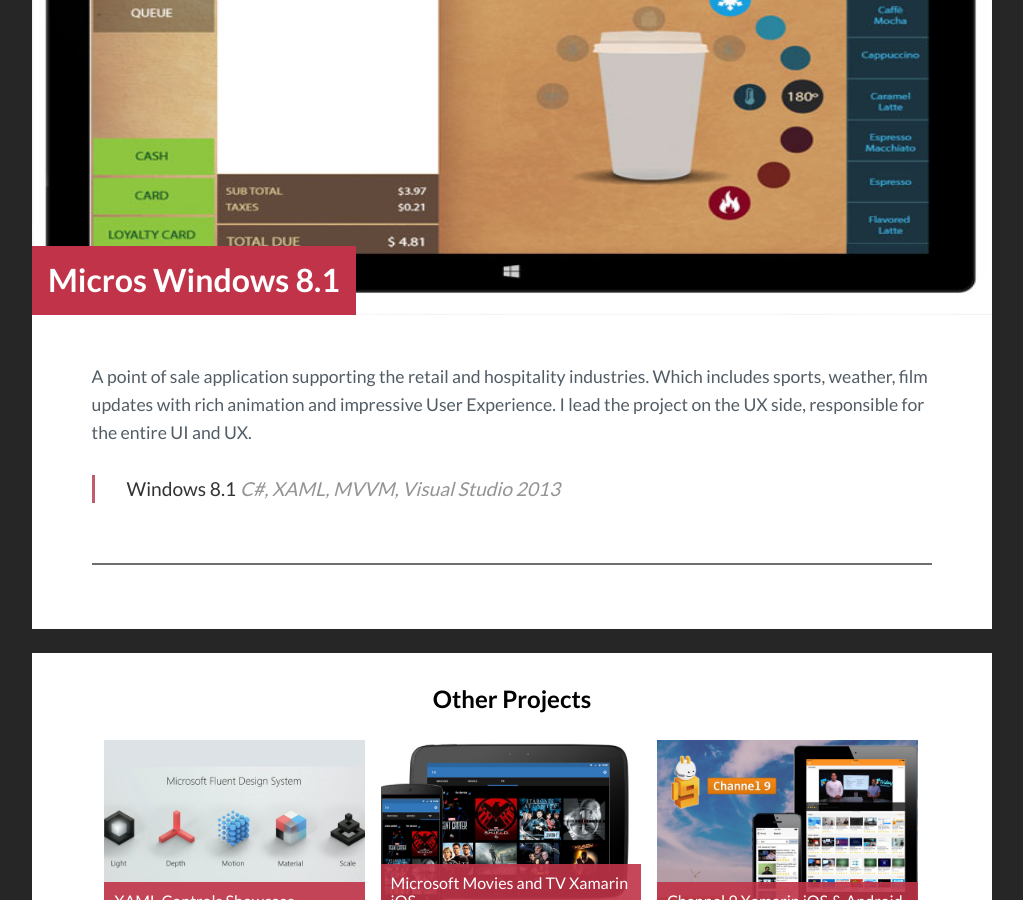
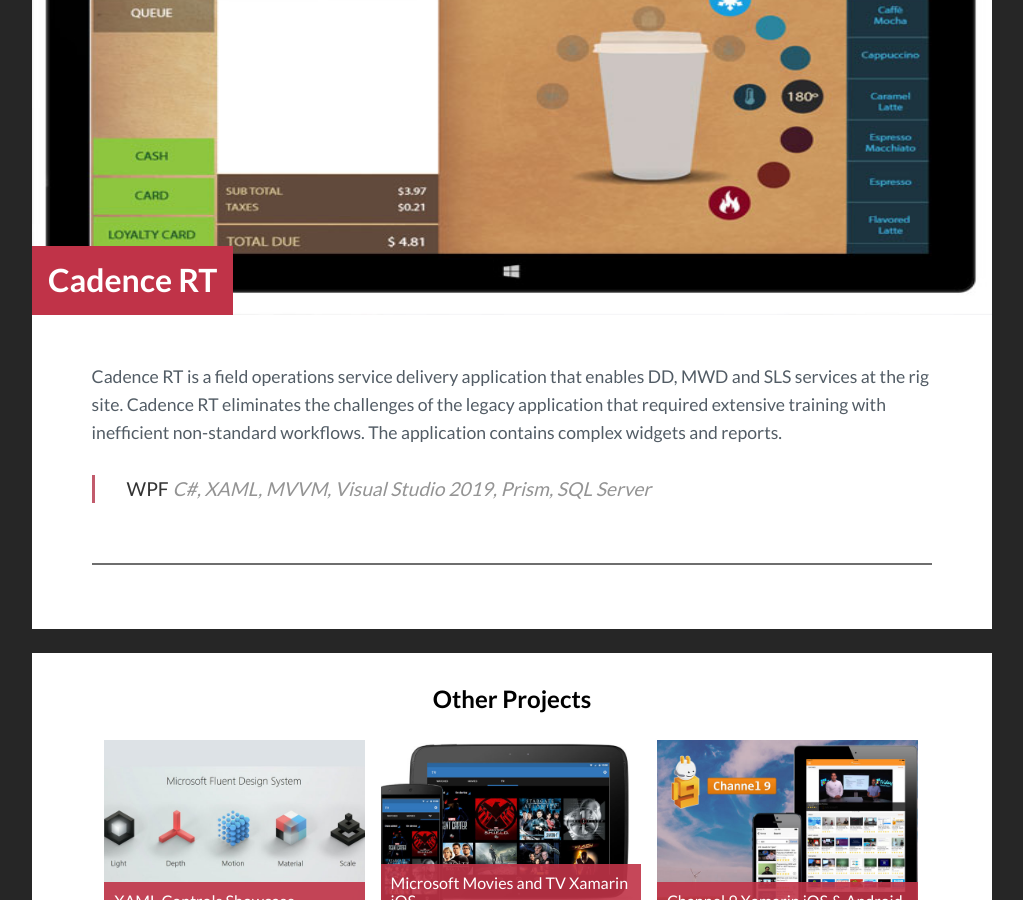
Before and after one commit to tomchoondal/tomchoondal.github.io, a Jekyll site: the page built from _posts/2017-07-03-micros-windows8.1.markdown, in a window 1280 px wide and 900 px high, scrolled down 398 px. Shown: the whole window, without its empty margins (128-1151 px from the left). Built offline with Jekyll 4.4.1, drawn with Linux system fonts in a browser that asks for light colours.

Commit message:
Update 2017-07-03-micros-windows8.1.markdown

```diff
--- a/_posts/2017-07-03-micros-windows8.1.markdown
+++ b/_posts/2017-07-03-micros-windows8.1.markdown
@@ -1,11 +1,13 @@
 ---
 layout: post
-title: "Micros Windows 8.1"
+title: "Cadence RT"
 img: himalayan.jpg # Add image post (optional)
 date: 2017-07-03 12:55:00 +0300
 description: You’ll find this post in your `_posts` directory. Go ahead and edit it and re-build the site to see your changes. # Add post description (optional)
 tag: [Travel, Blogging, Mountains]
 ---
-A point of sale application supporting the retail and hospitality industries. Which includes sports, weather, film updates with rich animation and impressive User Experience. I lead the project on the UX side, responsible for the entire UI and UX.
+Cadence RT is a field operations service delivery application that enables DD, MWD and SLS services at the rig site.
+Cadence RT eliminates the challenges of the legacy application that required extensive training with inefficient
+non-standard workflows. The application contains complex widgets and reports.
 
->Windows 8.1 <cite>C#, XAML, MVVM, Visual Studio 2013</cite>
+>WPF <cite>C#, XAML, MVVM, Visual Studio 2019, Prism, SQL Server</cite>
```
